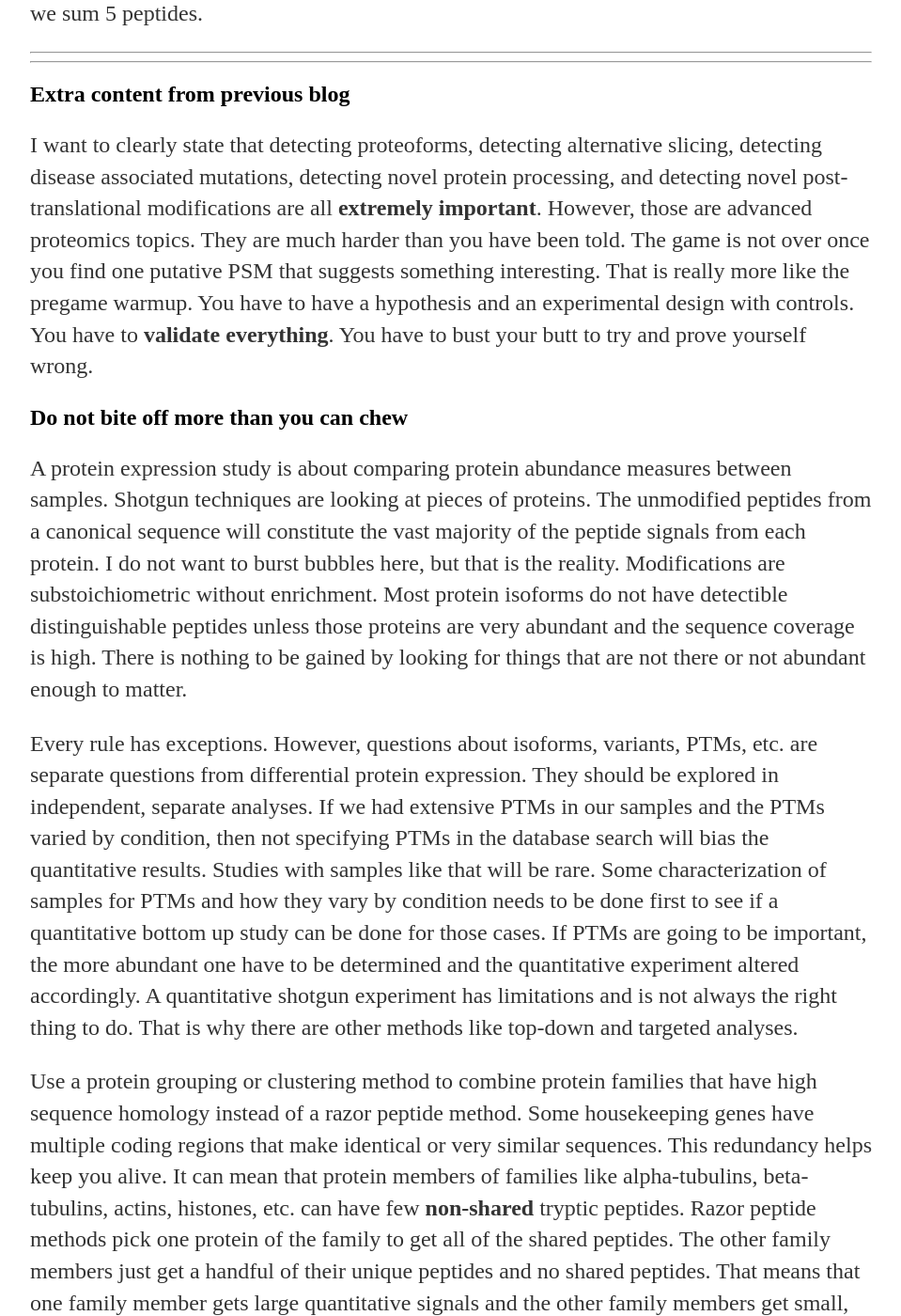
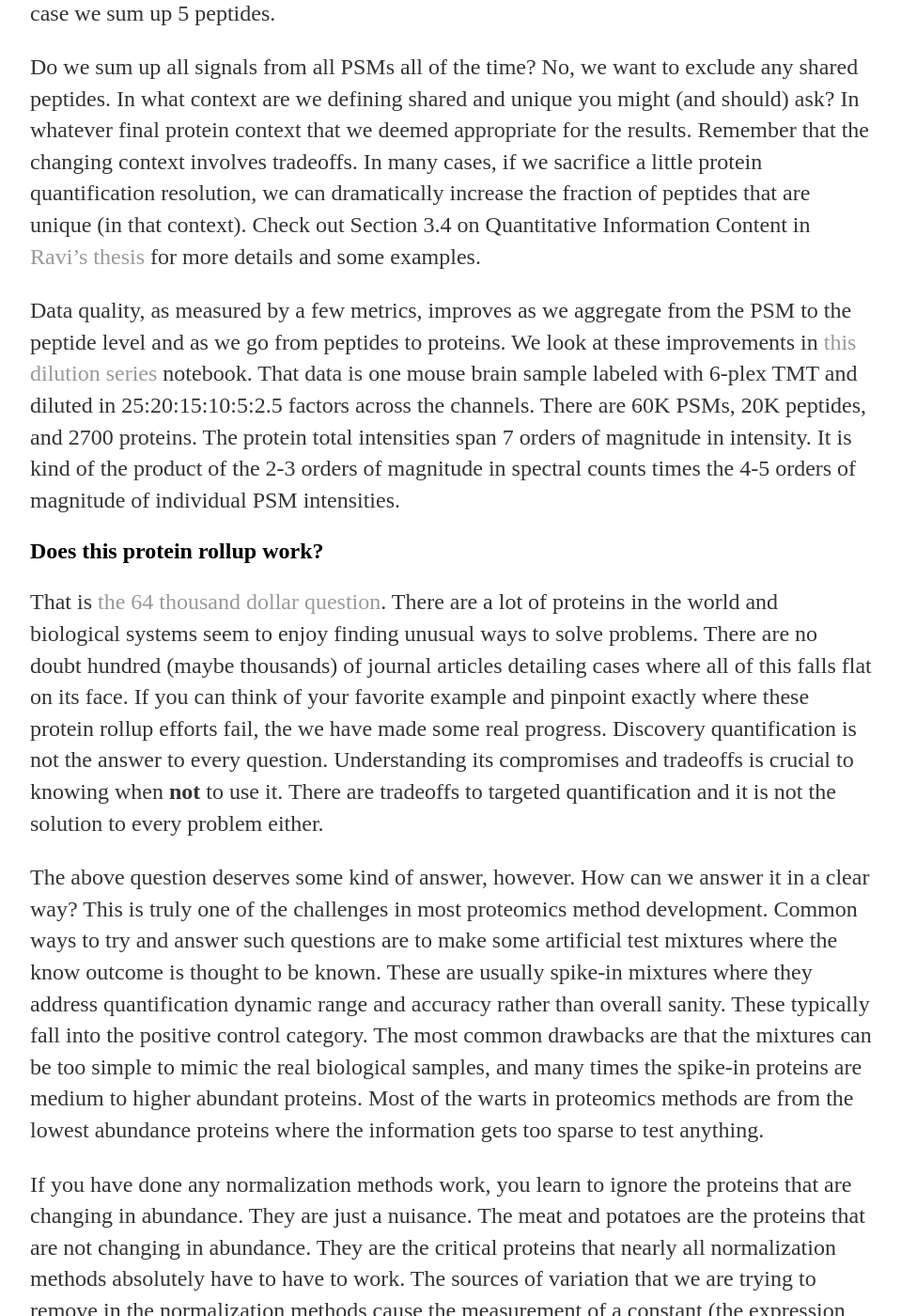
Before and after one commit to pwilmart/pwilmart.github.io, a Jekyll site: the page built from _posts/2019-09-20-shotgun-quantification.md, in a window 1280 px wide and 1400 px high, scrolled down 12734 px. Shown: the whole window at 94% size, without its empty margins (160-1119 px from the left). Built offline with Jekyll 4.4.1, drawn with Linux system fonts in a browser that asks for light colours; some of the changed text lies outside the part shown.

Commit message:
shotgun quant blog, 8

```diff
--- a/_posts/2019-09-20-shotgun-quantification.md
+++ b/_posts/2019-09-20-shotgun-quantification.md
@@ -125,7 +125,23 @@ If we cut the signals in half again, we now have just 5 peptides. Any more decre
 
 ![quarter](https://pwilmart.github.io/images/quarter.png)
 
-I made the argument at the beginning that shotgun quantification is just weighted spectral counting. So we will do the most simple thing that we can and just sum up the intensities for all of the peptides that are above the detection limit into protein total intensities. In the Full case, we sum up 13 intensities, in the Half case we sum 9 intensities, and in the Quarter case we sum 5 peptides.
+I made the argument at the beginning that shotgun quantification is just weighted spectral counting. So we will do the most simple thing that we can and just sum up the intensities for all of the peptides that are above the detection limit into protein total intensities. In the Full case, we sum up 13 intensities, in the Half case we sum up 9 intensities, and in the Quarter case we sum up 5 peptides.
+
+Do we sum up all signals from all PSMs all of the time? No, we want to exclude any shared peptides. In what context are we defining shared and unique you might (and should) ask? In whatever final protein context that we deemed appropriate for the results. Remember that the changing context involves tradeoffs. In many cases, if we sacrifice a little protein quantification resolution, we can dramatically increase the fraction of peptides that are unique (in that context). Check out Section 3.4 on Quantitative Information Content in [Ravi's thesis](https://digitalcollections.ohsu.edu/concern/etds/c534fp149) for more details and some examples.
+
+Data quality, as measured by a few metrics, improves as we aggregate from the PSM to the peptide level and as we go from peptides to proteins. We look at these improvements in [this dilution series](https://pwilmart.github.io/TMT_analysis_examples/MAN1353_peptides_proteins.html) notebook. That data is one mouse brain sample labeled with 6-plex TMT and diluted in 25:20:15:10:5:2.5 factors across the channels. There are 60K PSMs, 20K peptides, and 2700 proteins. The protein total intensities span 7 orders of magnitude in intensity. It is kind of the product of the 2-3 orders of magnitude in spectral counts times the 4-5 orders of magnitude of individual PSM intensities.
+
+## Does this protein rollup work?
+
+That is [the 64 thousand dollar question](https://en.wikipedia.org/wiki/The_$64,000_Question). There are a lot of proteins in the world and biological systems seem to enjoy finding unusual ways to solve problems. There are no doubt hundred (maybe thousands) of journal articles detailing cases where all of this falls flat on its face. If you can think of your favorite example and pinpoint exactly where these protein rollup efforts fail, the we have made some real progress. Discovery quantification is not the answer to every question. Understanding its compromises and tradeoffs is crucial to knowing when **not** to use it. There are tradeoffs to targeted quantification and it is not the solution to every problem either.
+
+The above question deserves some kind of answer, however. How can we answer it in a clear way? This is truly one of the challenges in most proteomics method development. Common ways to try and answer such questions are to make some artificial test mixtures where the know outcome is thought to be known. These are usually spike-in mixtures where they address quantification dynamic range and accuracy rather than overall sanity. These typically fall into the positive control category. The most common drawbacks are that the mixtures can be too simple to mimic the real biological samples, and many times the spike-in proteins are medium to higher abundant proteins. Most of the warts in proteomics methods are from the lowest abundance proteins where the information gets too sparse to test anything.
+
+If you have done any normalization methods work, you learn to ignore the proteins that are changing in abundance. They are just a nuisance. The meat and potatoes are the proteins that are not changing in abundance. They are the critical proteins that nearly all normalization methods absolutely have to have to work. The sources of variation that we are trying to remove in the normalization methods cause the measurement of a constant (the expression level of an unchanging protein) to be variable between samples. We adjust the data in ways designed to make those constant values converge. These unchanging proteins are a negative control that we can exploit in the actual experiments we are most interested in studying. We can do sanity checks on real data without having to rely on test mixture data that may be a poor proxy for the real case.
+
+## Some sanity checks from TMT data
+
+![E. coli background](https://pwilmart.github.io/images/E_coli_no-change.png)
 
 ---
 
```
Also changed, not shown: images/E_coli_no-change.png (added).
